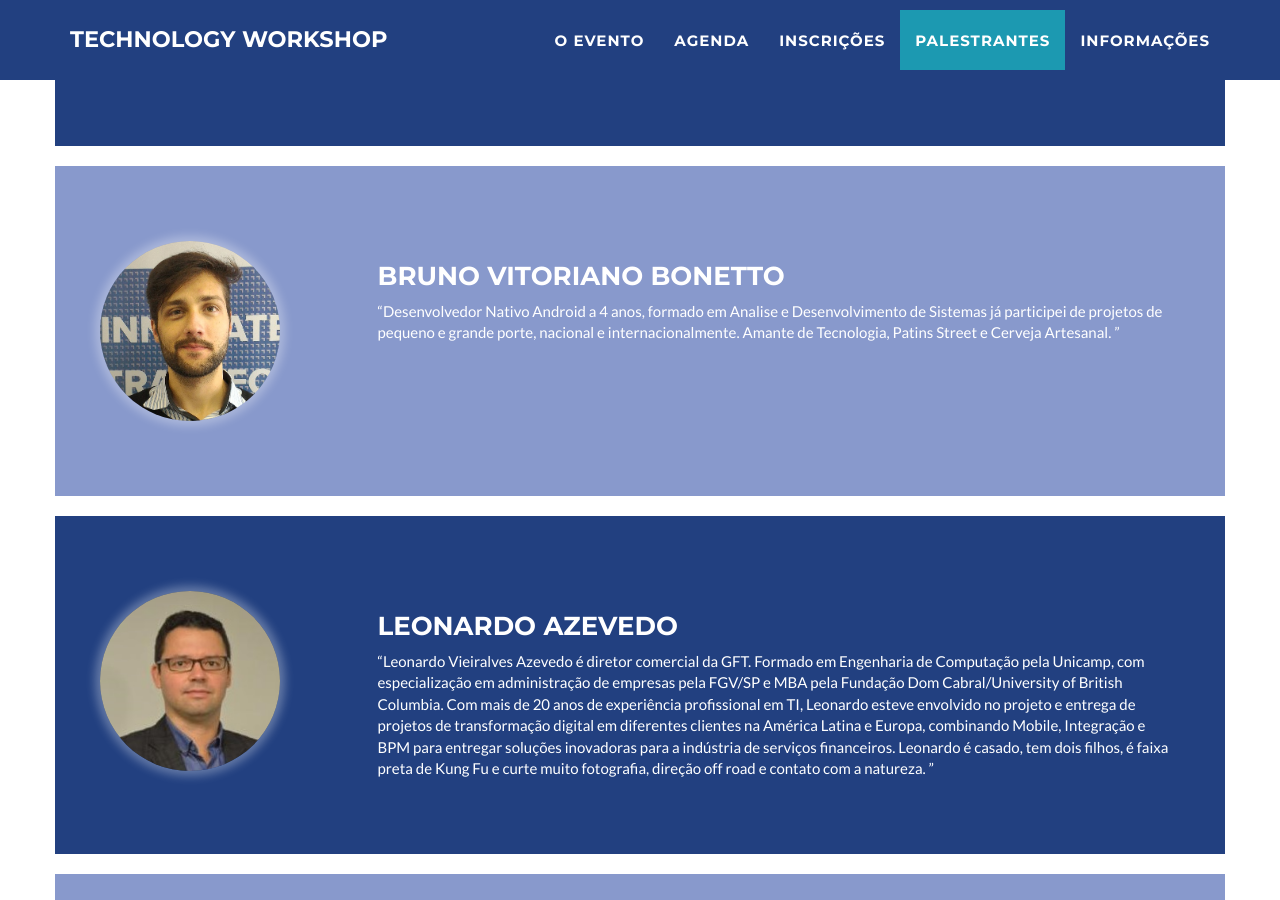
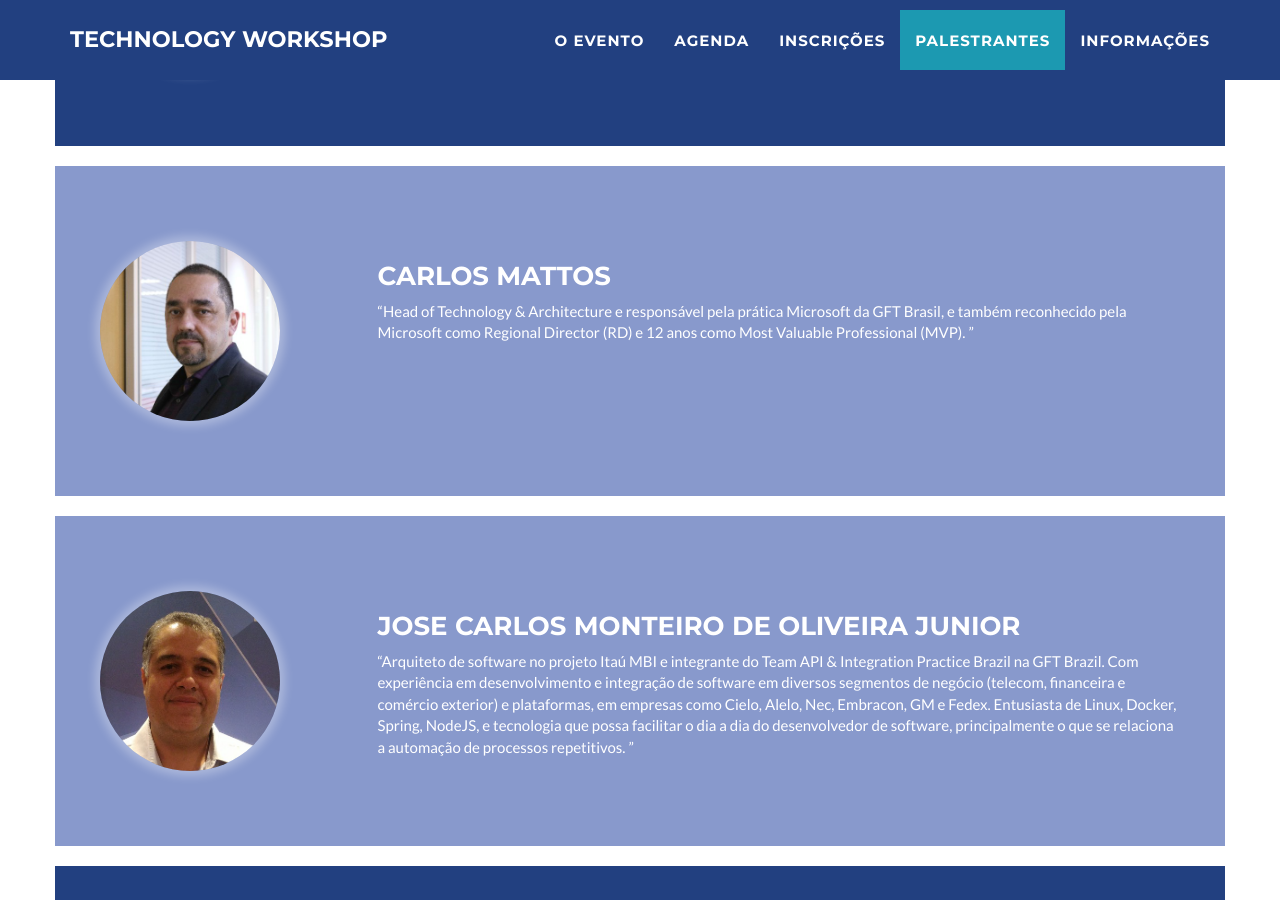
Before and after one commit to gft-technical-practices/2017-workshop-2, a Jekyll site: the page built from index.html, in a window 1280 px wide and 900 px high, scrolled down 4165 px. Built offline with Jekyll 4.4.1, drawn with Linux system fonts in a browser that asks for light colours; some of the changed text lies outside the part shown.

Commit message:
Update palestrantes.html
Atualizado com zendji, jose carlos e mattos

```diff
--- a/_includes/palestrantes.html
+++ b/_includes/palestrantes.html
@@ -7,21 +7,7 @@
                     <hr>
                 </div>
             </div>
-            <div class="row palestrante-impar" id="antonio_moreno">
-                <div class="col-md-3 foto-palestrante">
-                  <img src="img/palestrantes/antonio_moreno.jpg" />
-                </div>
-                <div class="col-md-9 bio-palestrante">
-                 <h3>Antonio Moreno</h3>
-                 <q>Antonio Moreno é Engenheiro Sênior há mais de 4 anos na GFT com tecnologias Microsoft,
-                   possui background de mais de 13 anos na área. Head da prática de Streamlined Code Development,
-                   palestrante e colaborador nas iniciativas tecnológicas da GFT Brasil.
-                   Formado em Sistemas de Informação pela Faculdade Impacta de Tecnologia, amante de aeromodelismo
-                   e de jogar(ou perder) online com amigos.
-                  </q>
-                </div>
-            </div>
-            <div class="row palestrante-par" id="bruno_gianella">
+            <div class="row palestrante-impar" id="bruno_gianella">
                 <div class="col-md-3 foto-palestrante">
                   <img src="img/palestrantes/bruno_giannella.jpg" />
                 </div>
@@ -33,7 +19,7 @@
                   </q>
                 </div>
             </div>
-          <div class="row palestrante-impar" id="bruno_savani">
+          <div class="row palestrante-par" id="bruno_savani">
                 <div class="col-md-3 foto-palestrante">
                   <img src="img/palestrantes/bruno_savani.jpg" />
                 </div>
@@ -52,7 +38,8 @@
                   </ul>
                 </div>
             </div>
-         <div class="row palestrante-par" id="bruno_vitoriano">
+
+         <div class="row palestrante-impar" id="bruno_vitoriano">
                 <div class="col-md-3 foto-palestrante">
                   <img src="img/palestrantes/bruno_vitoriano.jpg" />
                 </div>
@@ -64,6 +51,32 @@
                   </q>
                 </div>
             </div>
+        <div class="row palestrante-par" id="carlos_mattos">
+                <div class="col-md-3 foto-palestrante">
+                  <img src="img/palestrantes/carlos-mattos.jpg" />
+                </div>
+                <div class="col-md-9 bio-palestrante">
+                 <h3>Carlos Mattos</h3>
+                 <q>Head of Technology & Architecture e responsável pela prática Microsoft da GFT Brasil,
+                   e também reconhecido pela Microsoft como Regional Director (RD)  e 12 anos como Most Valuable Professional (MVP).
+                  </q>
+                </div>
+            </div>
+        <div class="row palestrante-par" id="jose_junior">
+                <div class="col-md-3 foto-palestrante">
+                  <img src="img/palestrantes/jose_carlos.jpg" />
+                </div>
+                <div class="col-md-9 bio-palestrante">
+                 <h3>Jose Carlos Monteiro De Oliveira Junior</h3>
+                 <q>Arquiteto de software no projeto Itaú MBI e integrante do Team API & Integration Practice Brazil
+                   na GFT Brazil. Com experiência em desenvolvimento e integração de software em diversos segmentos de negócio
+                   (telecom, financeira e comércio exterior) e plataformas, em empresas como Cielo, Alelo, Nec, Embracon, GM e Fedex.
+                   Entusiasta de Linux, Docker, Spring, NodeJS, e tecnologia que possa facilitar o dia a dia do desenvolvedor de software,
+                   principalmente o que se relaciona a automação de processos repetitivos.
+                  </q>
+                </div>
+            </div>
+
          <div class="row palestrante-impar" id="leonardo_azevedo">
                 <div class="col-md-3 foto-palestrante">
                   <img src="img/palestrantes/leonardo_azevedo.jpg" />
@@ -128,5 +141,20 @@
                   </q>
                 </div>
             </div>
+
+        <div class="row palestrante-impar" id="zendji_mizoguchi">
+                <div class="col-md-3 foto-palestrante">
+                  <img src="img/palestrantes/zen_mizo.jpg" />
+                </div>
+                <div class="col-md-9 bio-palestrante">
+                 <h3>Zendji Mizoguchi</h3>
+                 <q>Bacharel em Ciência da Computação e Analista de Sistemas na GFT Brasil.<br/>
+                    Experiência com desenvolvimento Mobile(Híbrido e iOS) com atuação em aplicativos para Abertura de Conta e Mobile Bank.<br/>
+                    Apto ao aprendizado de novas tecnologias com paixão por quebras de paradigmas.<br/>
+                    Para mim, tão importante quanto o aperfeiçoamento lógico precisamos investir e nosso desenvolvimento físico e  espiritual e para isso meus melhores hobbies são Boxe, SlackLine e trilhas em geral.
+                  </q>
+                </div>
+            </div>
+
         </div>
     </section>
```
